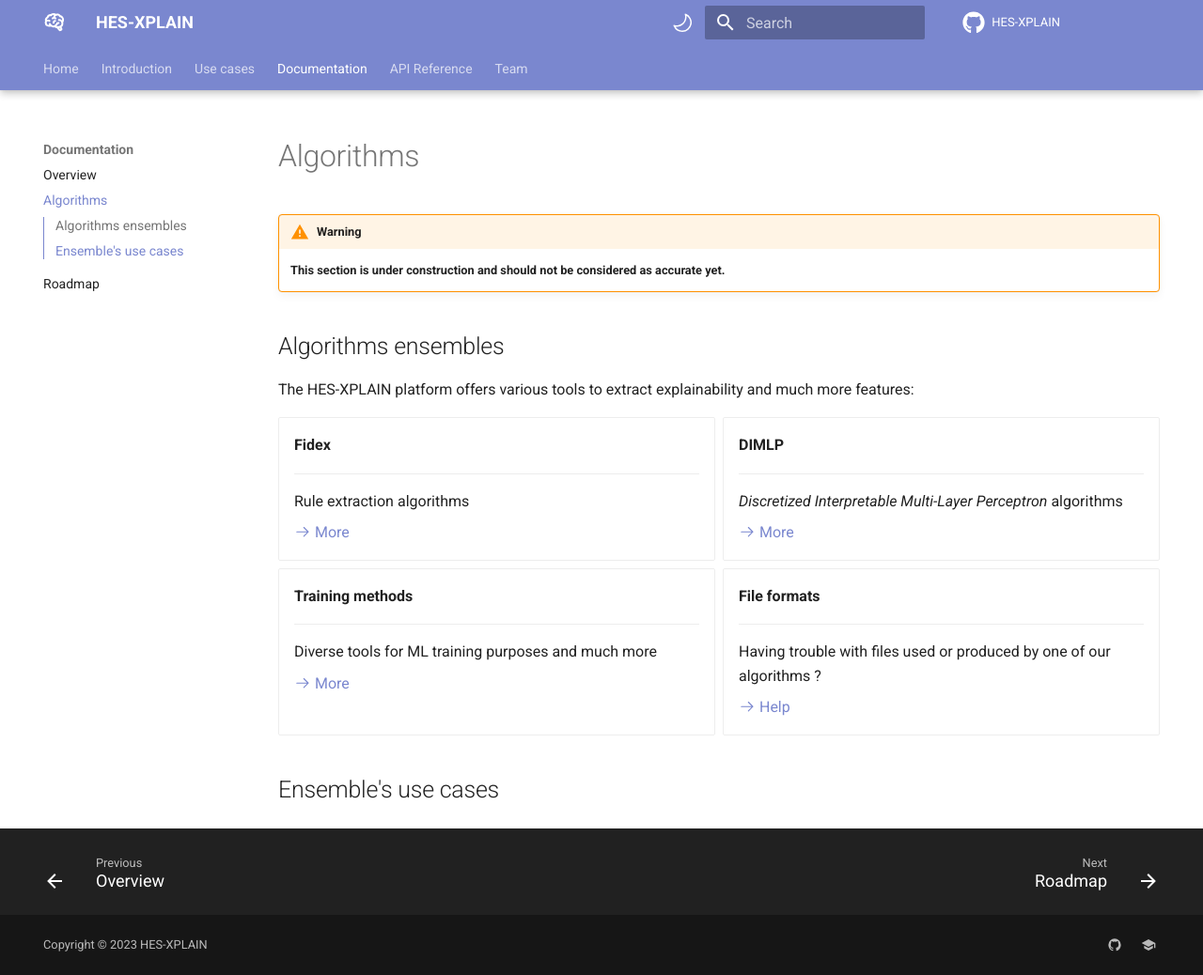
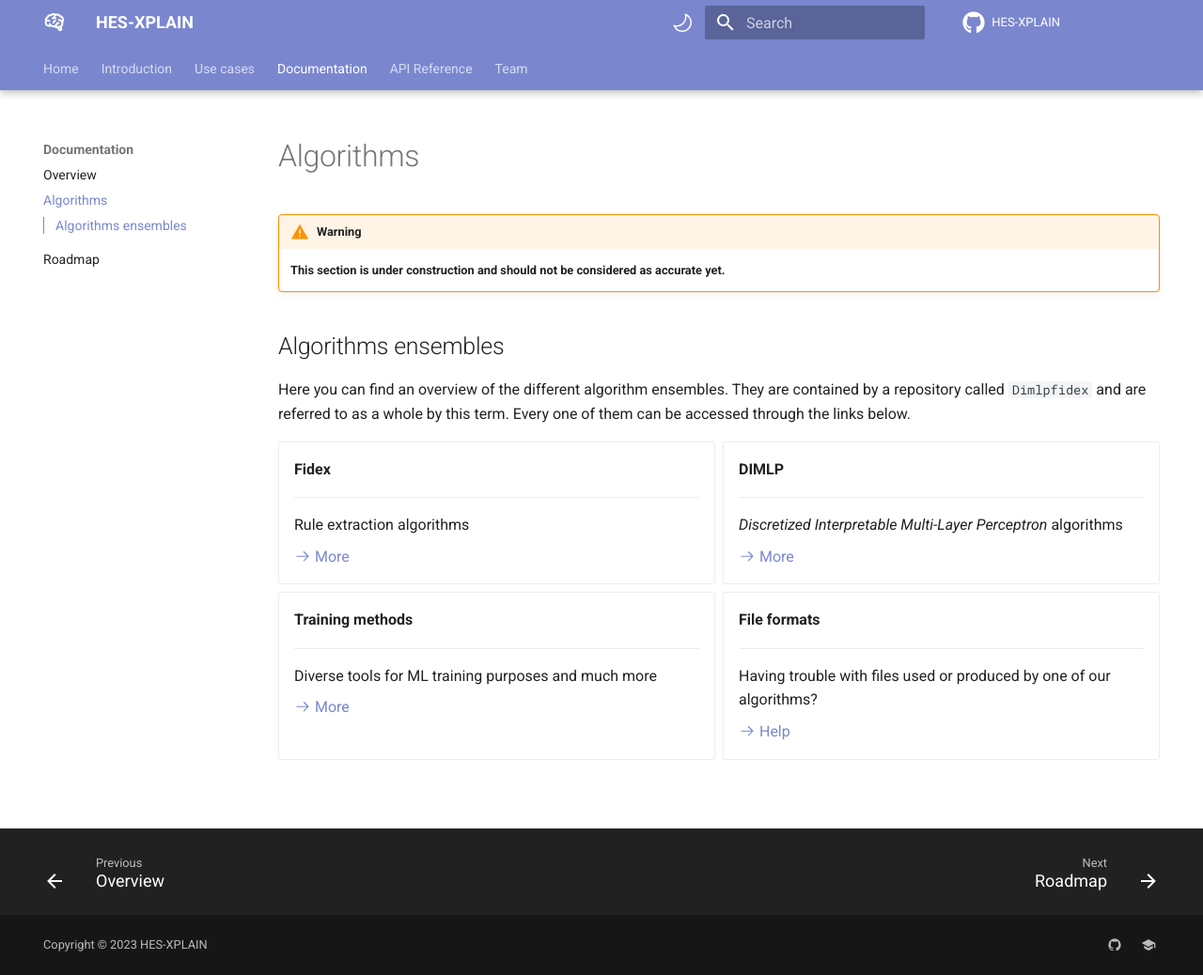
Before and after one commit to HES-XPLAIN/hes-xplain.github.io, an MkDocs documentation site: the page built from docs/documentation/algorithms.md, in a window 1280 px wide and 1038 px high. Shown: the whole window at 94% size. Built offline with MkDocs 1.6.1 and Material for MkDocs 9.7.7, drawn with Linux system fonts in a browser that asks for light colours; comment, search, counter and statistics services are not loaded.

Commit message:
Updated content

```diff
--- a/docs/documentation/algorithms.md
+++ b/docs/documentation/algorithms.md
@@ -5,7 +5,7 @@
 
 ## Algorithms ensembles
 
-The HES-XPLAIN platform offers various tools to extract explainability and much more features:
+Here you can find an overview of the different algorithm ensembles. They are contained by a repository called `Dimlpfidex` and are referred to as a whole by this term. Every one of them can be accessed through the links below.
 
 <div class="grid cards" markdown>
 
@@ -39,9 +39,7 @@ The HES-XPLAIN platform offers various tools to extract explainability and much
 
     ---
 
-    Having trouble with files used or produced by one of our algorithms ?
+    Having trouble with files used or produced by one of our algorithms?
 
     [:octicons-arrow-right-24: Help](algorithms/file-formats.md)
 </div>
-
-## Ensemble's use cases
```
